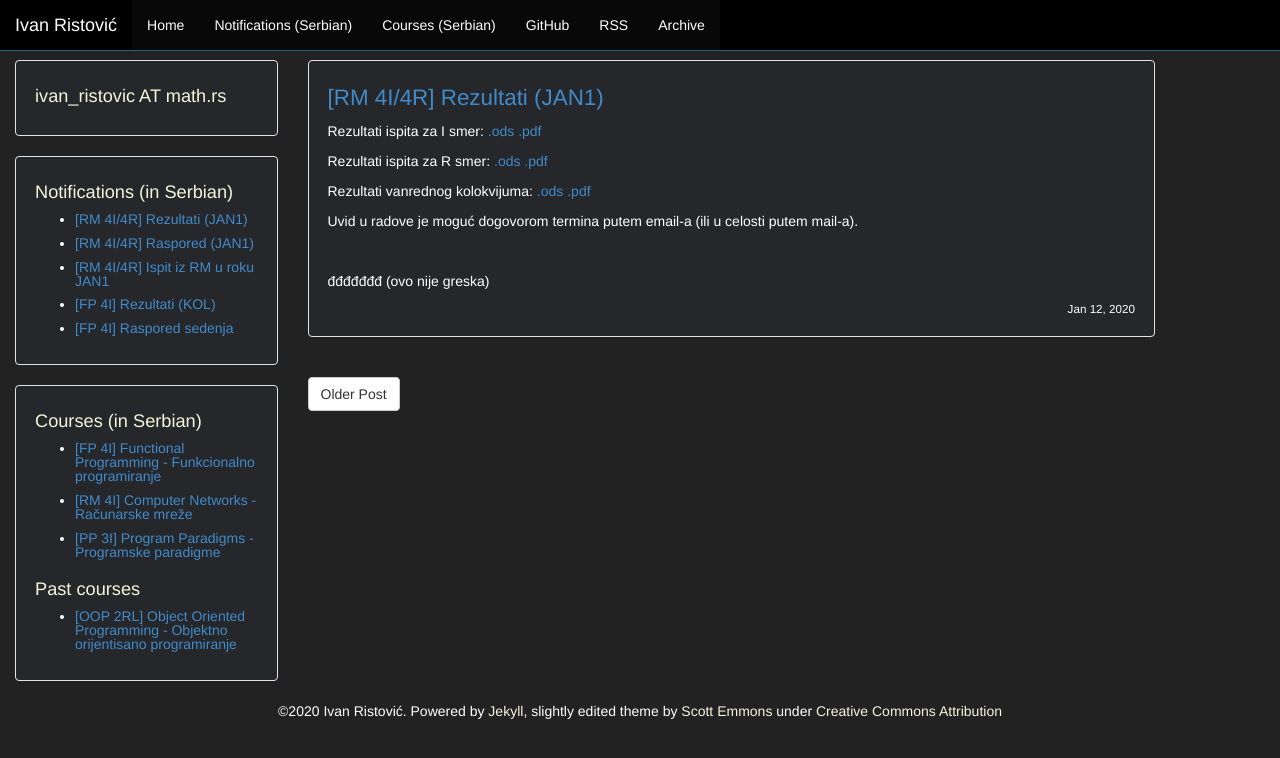
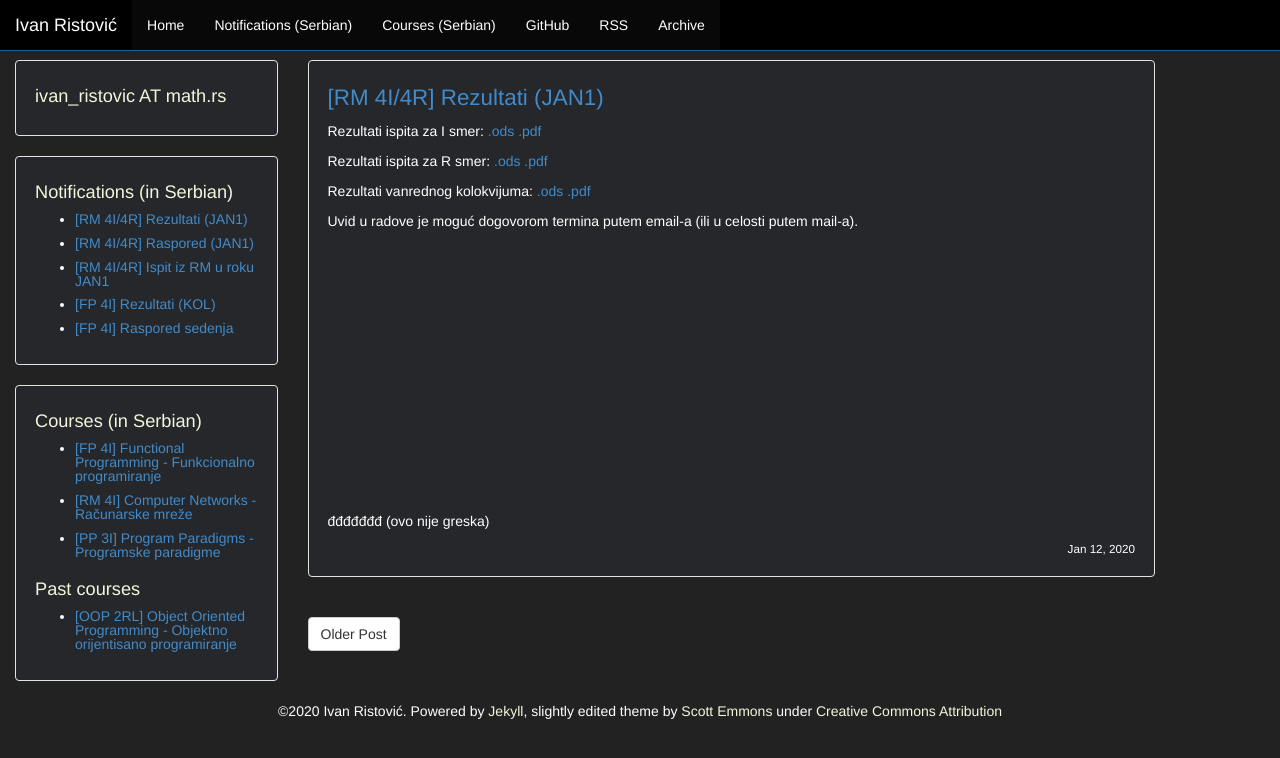
Before and after one commit to ivan-ristovic/ivan-ristovic.github.io, a Jekyll site: the page built from _posts/2019_2020/2020-01-12-rm-results.md, in a window 1280 px wide. Shown: the top 758 px of the page. Built offline with Jekyll 4.4.1, drawn with Linux system fonts in a browser that asks for light colours.

Commit message:
[RM] Complete results

```diff
--- a/_posts/2019_2020/2020-01-12-rm-results.md
+++ b/_posts/2019_2020/2020-01-12-rm-results.md
@@ -20,12 +20,7 @@ Rezultati vanrednog kolokvijuma:
 
 Uvid u radove je moguć dogovorom termina putem email-a (ili u celosti putem mail-a).
 
-
-
-
-
-
-<br/>
+<br/><br/><br/><br/><br/><br/><br/><br/><br/><br/><br/><br/><br/>
 
 đđđđđđđ
 (ovo nije greska)
```
